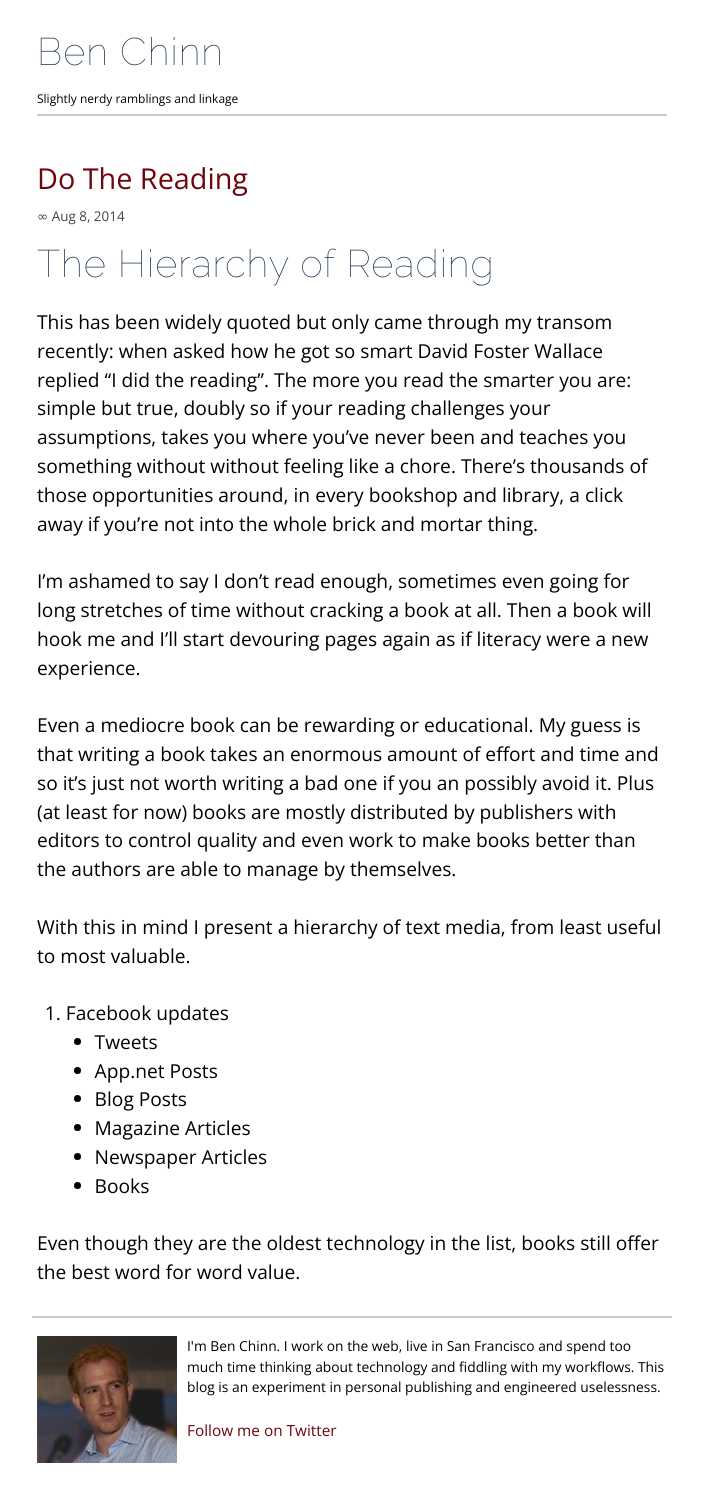
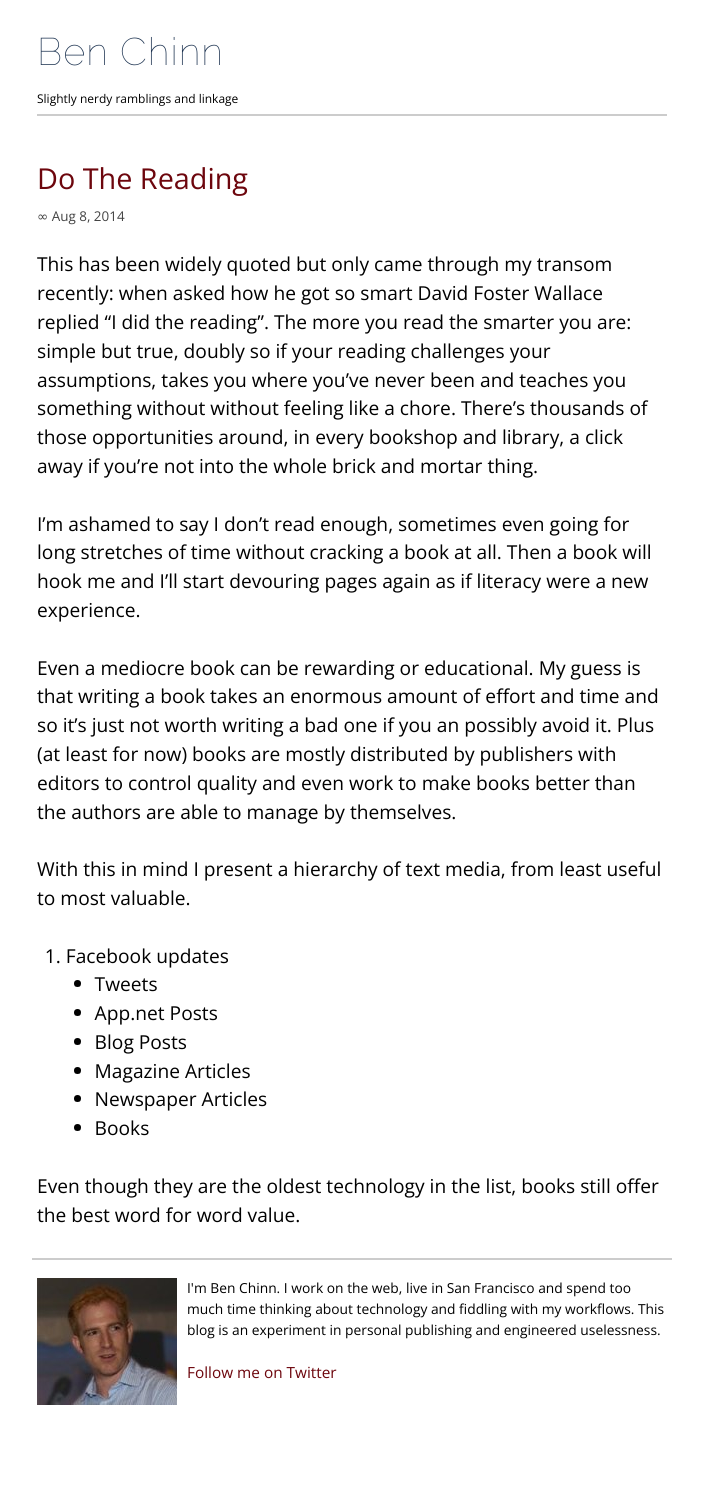
Before and after one commit to thechinnster/thechinnster.github.com, a Jekyll site: the page built from _posts/2014-08-08-did-the-reading.md, in a window 1280 px wide. Shown: the whole page, without its empty margins (288-991 px from the left). Built offline with Jekyll 4.4.1, drawn with Linux system fonts in a browser that asks for light colours; after the commit the page ends 1434 px from its top, so only the background shows below that.

Commit message:
Fix for last post

```diff
--- a/_posts/2014-08-08-did-the-reading.md
+++ b/_posts/2014-08-08-did-the-reading.md
@@ -3,8 +3,6 @@ layout: post
 published: true
 title: Do The Reading
 ---
-# The Hierarchy of Reading
-
 This has been widely quoted but only came through my transom recently: when asked how he got so smart David Foster Wallace replied "I did the reading". The more you read the smarter you are: simple but true, doubly so if your reading challenges your assumptions, takes you where you've never been and teaches you something without without feeling like a chore. There's thousands of those opportunities around, in every bookshop and library, a click away if you're not into the whole brick and mortar thing.
 
 I'm ashamed to say I don't read enough, sometimes even going for long stretches of time without cracking a book at all. Then a book will hook me and I'll start devouring pages again as if literacy were a new experience.
```
